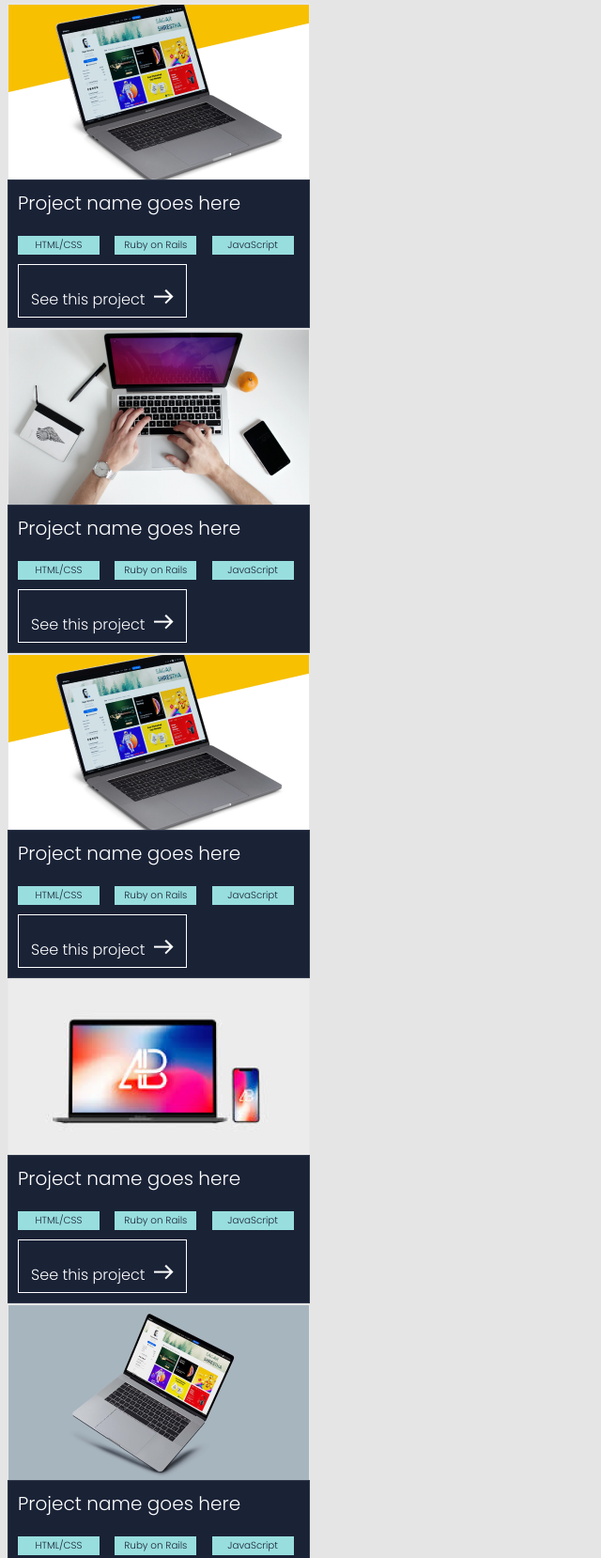
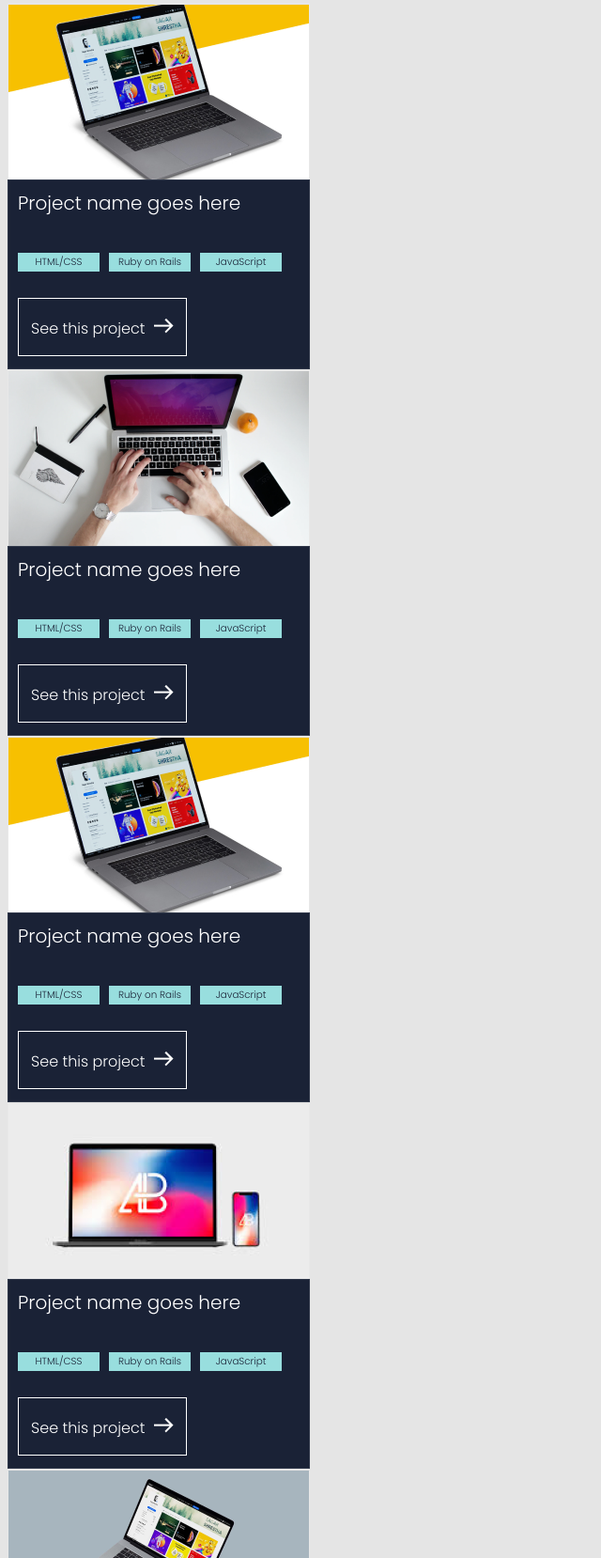
Before and after one commit to tinatsina/web_design_portfolio, a website: page index.html in a window 1280 px wide. Shown: the part 690-2348 px from the top of the page at 94% size, without its empty margins (0-640 px from the left). Drawn offline with nearby package versions, Linux system fonts and the light colour scheme.

Commit message:
resolved all required changes, divs to ul and li

```diff
--- a/index.html
+++ b/index.html
@@ -64,9 +64,11 @@
                     <h1 class="item1 project-name-here">
                         Project name goes here
                     </h1>
-                    <div class="item2 built-with">HTML/CSS</div>
-                    <div class="item3 built-with">Ruby on Rails</div>
-                    <div class="item4 built-with">JavaScript</div>
+                    <ul class="ul-finale">
+                    <li class="item2 built-with">HTML/CSS</li>
+                    <li class="item3 built-with">Ruby on Rails</li>
+                    <li class="item4 built-with">JavaScript</li>
+                    </ul>
                     <div class="item5 see-project">
                         <p class="see-this-project">See this project</p>
                         <div class="image-container">
@@ -85,9 +87,11 @@
                     <h1 class="item1 project-name-here">
                         Project name goes here
                     </h1>
-                    <div class="item2 built-with">HTML/CSS</div>
-                    <div class="item3 built-with">Ruby on Rails</div>
-                    <div class="item4 built-with">JavaScript</div>
+                    <ul class="ul-finale">
+                        <li class="item2 built-with">HTML/CSS</li>
+                        <li class="item3 built-with">Ruby on Rails</li>
+                        <li class="item4 built-with">JavaScript</li>
+                        </ul>
                     <div class="item5 see-project">
                         <p class="see-this-project">See this project</p>
                         <div class="image-container">
@@ -106,9 +110,11 @@
                     <h1 class="item1 project-name-here">
                         Project name goes here
                     </h1>
-                    <div class="item2 built-with">HTML/CSS</div>
-                    <div class="item3 built-with">Ruby on Rails</div>
-                    <div class="item4 built-with">JavaScript</div>
+                    <ul class="ul-finale">
+                        <li class="item2 built-with">HTML/CSS</li>
+                        <li class="item3 built-with">Ruby on Rails</li>
+                        <li class="item4 built-with">JavaScript</li>
+                        </ul>
                     <div class="item5 see-project">
                         <p class="see-this-project">See this project</p>
                         <div class="image-container">
@@ -127,9 +133,11 @@
                     <h1 class="item1 project-name-here">
                         Project name goes here
                     </h1>
-                    <div class="item2 built-with">HTML/CSS</div>
-                    <div class="item3 built-with">Ruby on Rails</div>
-                    <div class="item4 built-with">JavaScript</div>
+                    <ul class="ul-finale">
+                        <li class="item2 built-with">HTML/CSS</li>
+                        <li class="item3 built-with">Ruby on Rails</li>
+                        <li class="item4 built-with">JavaScript</li>
+                        </ul>
                     <div class="item5 see-project">
                         <p class="see-this-project">See this project</p>
                         <div class="image-container">
@@ -148,9 +156,11 @@
                     <h1 class="item1 project-name-here">
                         Project name goes here
                     </h1>
-                    <div class="item2 built-with">HTML/CSS</div>
-                    <div class="item3 built-with">Ruby on Rails</div>
-                    <div class="item4 built-with">JavaScript</div>
+                    <ul class="ul-finale">
+                        <li class="item2 built-with">HTML/CSS</li>
+                        <li class="item3 built-with">Ruby on Rails</li>
+                        <li class="item4 built-with">JavaScript</li>
+                        </ul>
                     <div class="item5 see-project">
                         <p class="see-this-project">See this project</p>
                         <div class="image-container">
@@ -169,9 +179,11 @@
                     <h1 class="item1 project-name-here">
                         Project name goes here
                     </h1>
-                    <div class="item2 built-with">HTML/CSS</div>
-                    <div class="item3 built-with">Ruby on Rails</div>
-                    <div class="item4 built-with">JavaScript</div>
+                    <ul class="ul-finale">
+                        <li class="item2 built-with">HTML/CSS</li>
+                        <li class="item3 built-with">Ruby on Rails</li>
+                        <li class="item4 built-with">JavaScript</li>
+                        </ul>
                     <div class="item5 see-project">
                         <p class="see-this-project">See this project</p>
                         <div class="image-container">
--- a/style/style.css
+++ b/style/style.css
@@ -118,12 +118,19 @@ body {
   grid-template-areas: 'project-name project-name project-name' 'frameworks-used-1 frameworks-used-2 frameworks-used-3' 'see-project see-project see-project';
   padding-left: 10px;
   width: 310px;
-  height: 156px;
+  height: 200px;
   left: 0;
   top: 940px;
   background: #1a2236;
   border: 0.333333px solid rgba(255, 255, 255, 0.1);
   backdrop-filter: blur(1px);
+}
+
+.ul-finale {
+  display: flex;
+  width: 320px;
+  margin-left: 0;
+  padding-left: 0;
 }
 
 .built-with {
@@ -139,6 +146,8 @@ body {
   font-weight: 300;
   font-size: 10.3334px;
   color: #1a2236;
+  list-style: none;
+  margin-right: 10px;
 }
 
 .see-project {
@@ -154,7 +163,8 @@ body {
   font-size: 16px;
   text-align: center;
   color: #fff;
-  padding-top: 15px;
+  padding-top: 10px;
+  padding-bottom: 10px;
   display: inline;
 }
 
```
